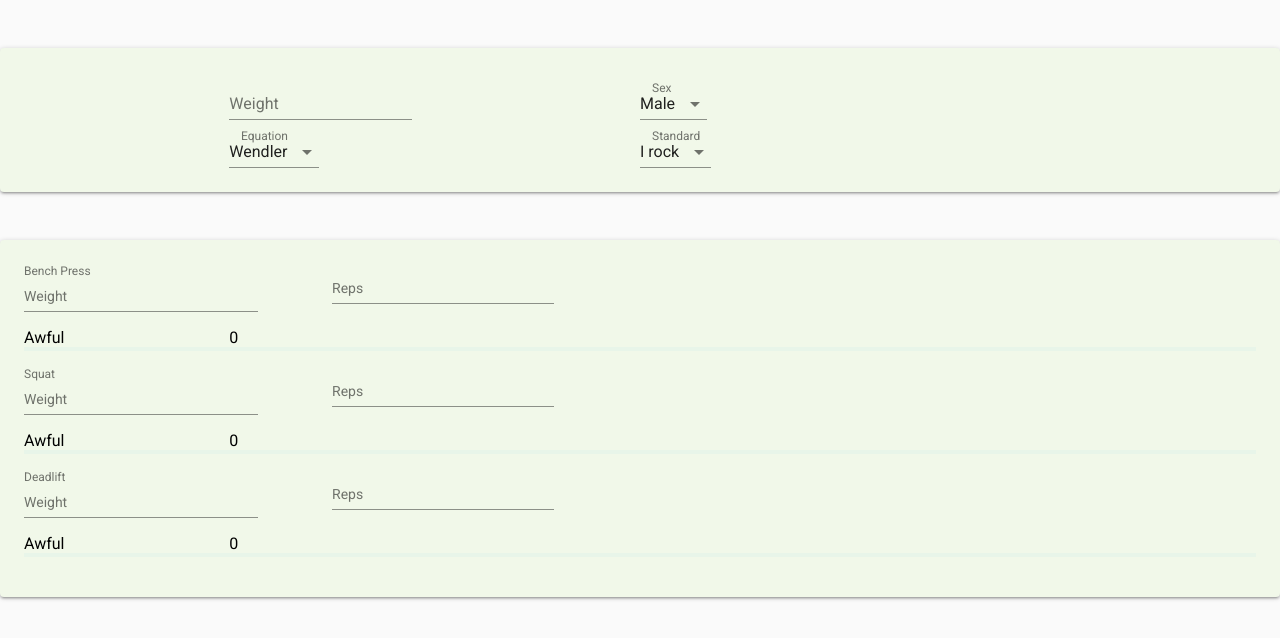
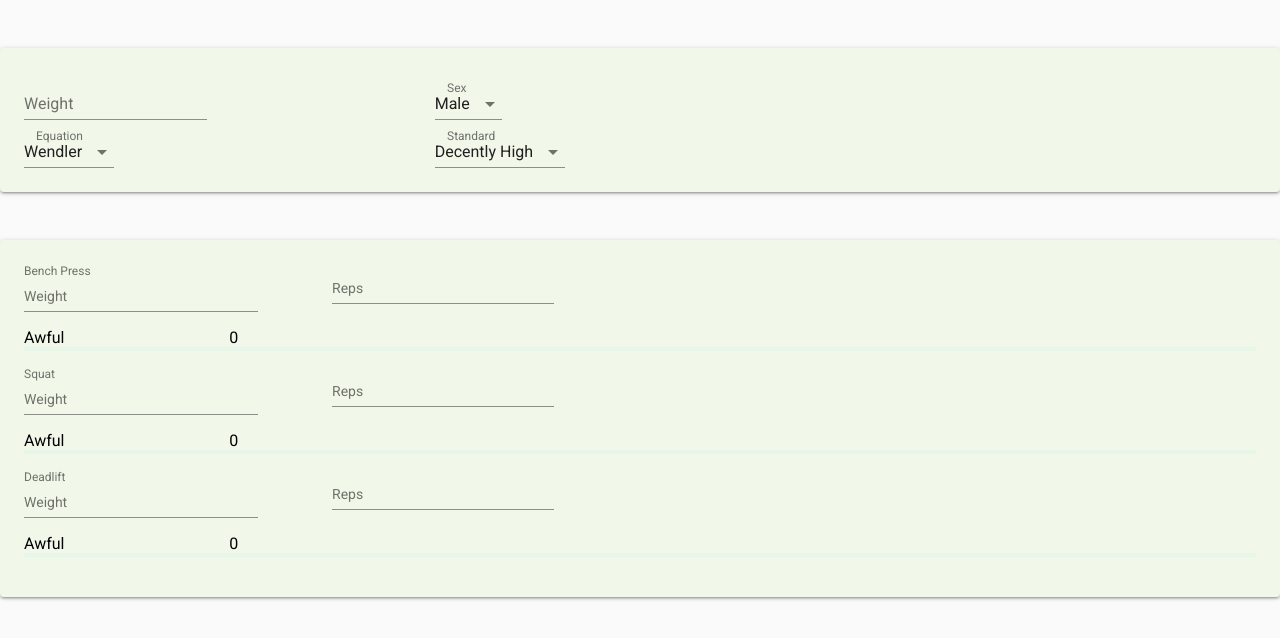
Before and after one commit to RobertWoods/StrengthStandards, a React (Create React App) app: page / in a window 1280 px wide. Shown: the top 638 px of the page. Built offline with nearby package versions, Linux system fonts and the light colour scheme.

Commit message:
Made equation and standards names more descriptive

```diff
--- a/src/CalculationInformation.js
+++ b/src/CalculationInformation.js
@@ -19,7 +19,7 @@ export default function CalculationInformation(props){
     return(
         <Grid container direction="row" justify="center" alignItems="center">
             <Grid item xs={12}>
-                <Grid container direction="row" justify="center" alignItems="center">
+                <Grid container direction="row" justify="left" alignItems="center">
                     <Grid item xs={8} sm={4}>
                         <TextField label="Weight" className="lifter-weight" type="number" onChange={(event)=>props.handler(event.target.value, false, false, false)}></TextField>
                     </Grid>
@@ -35,7 +35,7 @@ export default function CalculationInformation(props){
                 </Grid>
             </Grid>
             <Grid item xs={12}>
-                <Grid container direction="row" justify="center" alignItems="center">
+                <Grid container direction="row" justify="left" alignItems="center">
                     <Grid item xs={8} sm={4}>
                         <FormControl variant="filled">
                             <InputLabel htmlFor="max-equation">Equation</InputLabel>
--- a/src/StrengthStandards.js
+++ b/src/StrengthStandards.js
@@ -24,7 +24,7 @@ class StrengthStandards extends React.Component {
 
     standardsList = [
         {
-            name: 'I rock',
+            name: 'Decently High',
             standards: [
                 {
                     name: "Bench Press",
@@ -44,7 +44,7 @@ class StrengthStandards extends React.Component {
             ]
         },
         {
-            name: 'I roll',
+            name: 'Very Low',
             standards: [
                 {
                     name: "Bench Press",
@@ -71,7 +71,7 @@ class StrengthStandards extends React.Component {
             equation: (reps,weight) => (0.03333 * Number(reps) * Number(weight)) + Number(weight)
         },
         {
-            name: "Wacky",
+            name: "None",
             equation: (reps, weight) => weight
         }
     ]
@@ -114,7 +114,7 @@ class StrengthStandards extends React.Component {
 
 const styles = theme => ({
     root: {
-      ...theme.mixins.gutters(),
+        ...theme.mixins.gutters(),
       paddingTop: theme.spacing.unit * 2,
       paddingBottom: theme.spacing.unit * 2
     },
@@ -130,6 +130,7 @@ const styles = theme => ({
         },
     },
     layout: {
+        ...theme.mixins.gutters(),
         width: 'auto',
         marginLeft: theme.spacing.unit * 2,
         marginRight: theme.spacing.unit * 2,
```
